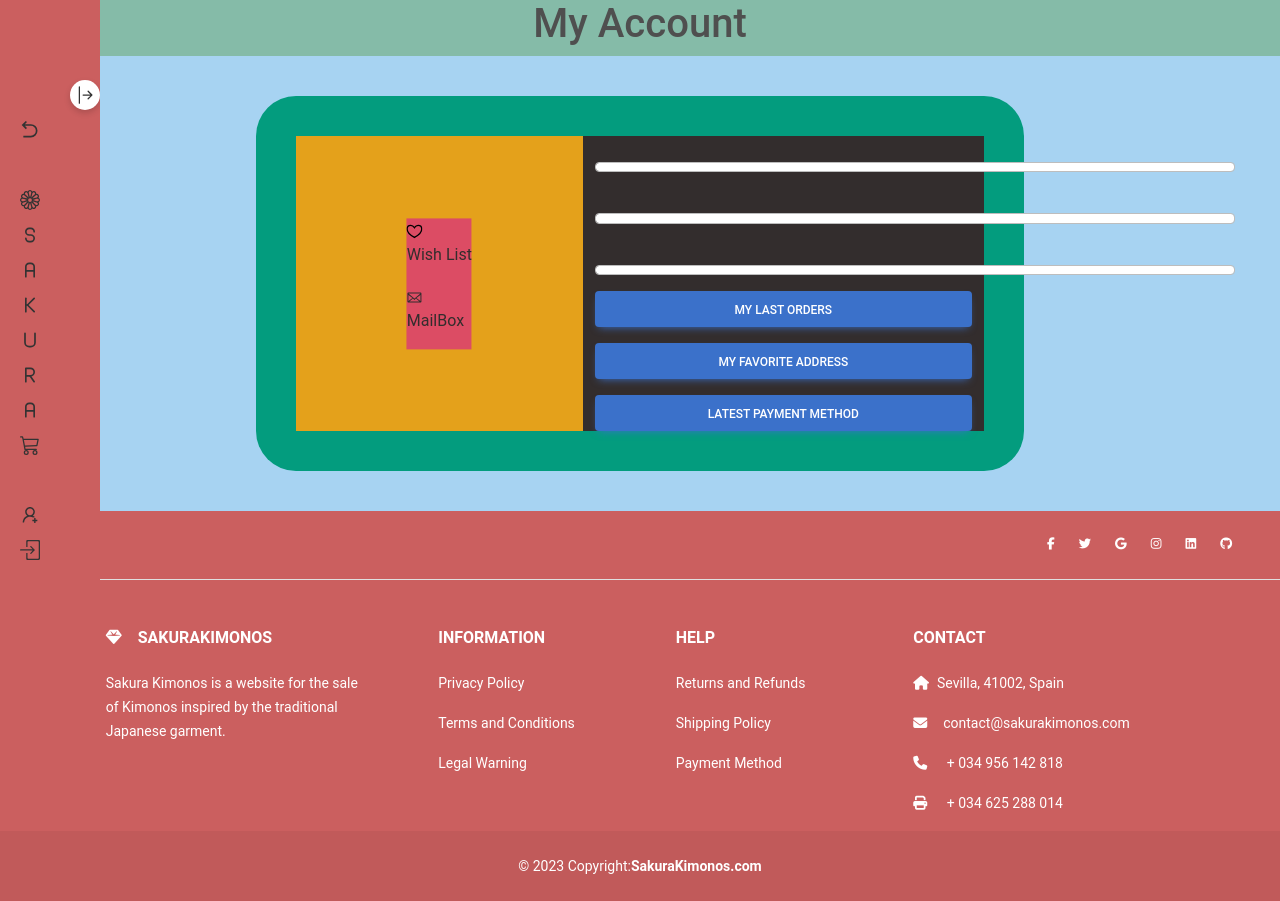
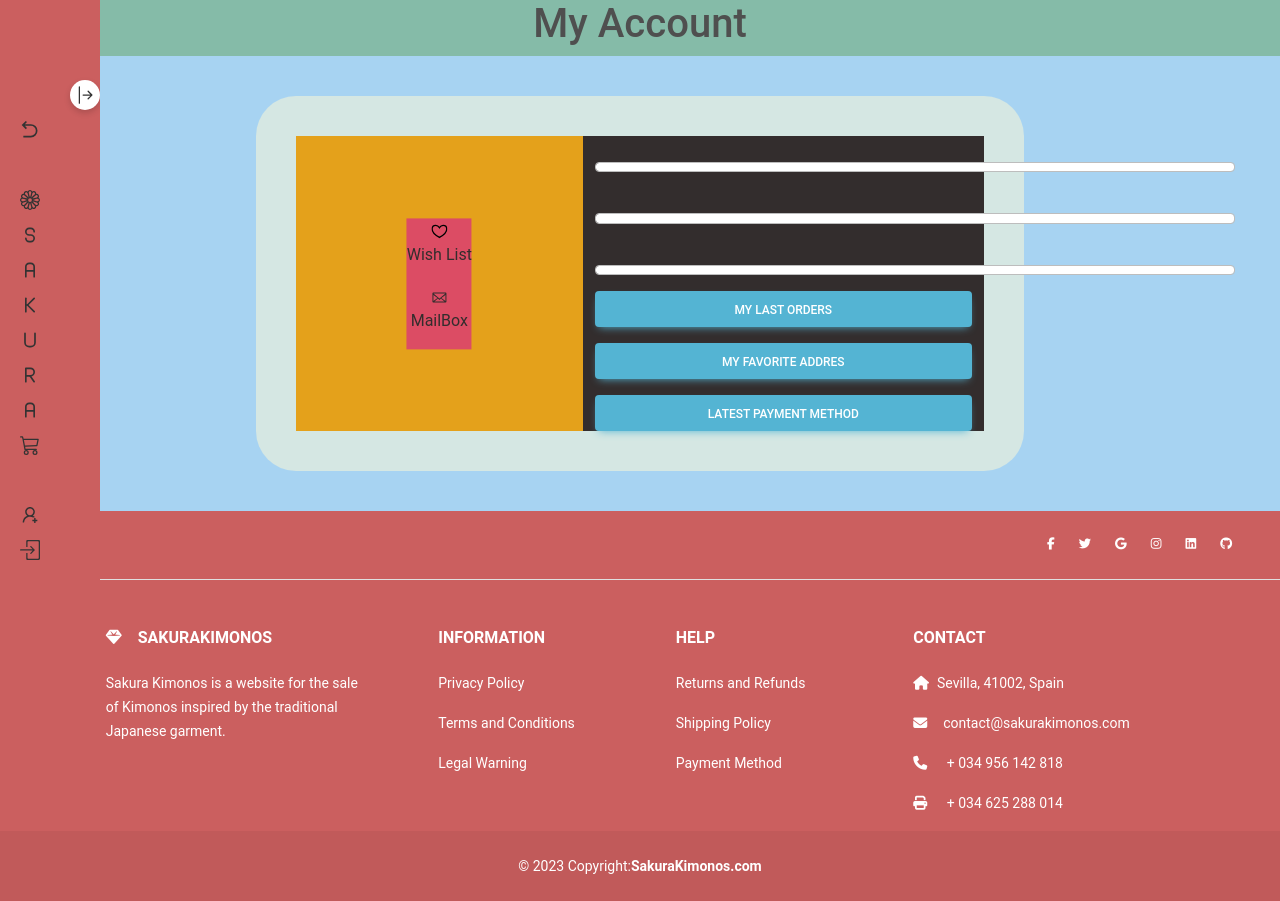
Before and after one commit to Sakura-Kimonos/Sakura-Kimonos-Front, a React (Vite) app: page /userProfile in a window 1280 px wide. Built offline with nearby package versions, Linux system fonts and the light colour scheme.

Commit message:
change colors

```diff
--- a/src/pages/UserProfile .jsx
+++ b/src/pages/UserProfile .jsx
@@ -51,7 +51,7 @@ const UserProfile= () => {
 
         <div class="row">
 
-          <div class="col-md-5 bg-warning text-dark position-relative">
+          <div class="col-md-5 bg-warning text-dark text-center position-relative" >
 
 
 
@@ -87,9 +87,9 @@ const UserProfile= () => {
 
           <div class="d-grid gap-3">
 
-            <button class="btn btn-primary" type="button">My Last Orders</button>
-            <button class="btn btn-primary" type="button">My Favorite Address</button>
-            <button class="btn btn-primary" type="button">Latest Payment Method</button>
+            <button class="btn btn-primary" type="button" class="btn btn-info">My Last Orders</button>
+            <button class="btn btn-primary" type="button" class="btn btn-info">My Favorite Addres</button>
+            <button class="btn btn-primary" type="button" class="btn btn-info">Latest Payment Method</button>
 
           </div>
 
--- a/src/pages/styleSheetPages/UserProfile.css
+++ b/src/pages/styleSheetPages/UserProfile.css
@@ -1,7 +1,7 @@
 form{
     display:grid;
     grid-template-columns: 1fr 1fr;
-    background-color: #039C7E !important;
+    background-color: hsl(167, 28%, 87%) !important;
     width: 60vw;
     align-items: left;
     justify-content: left;
```
